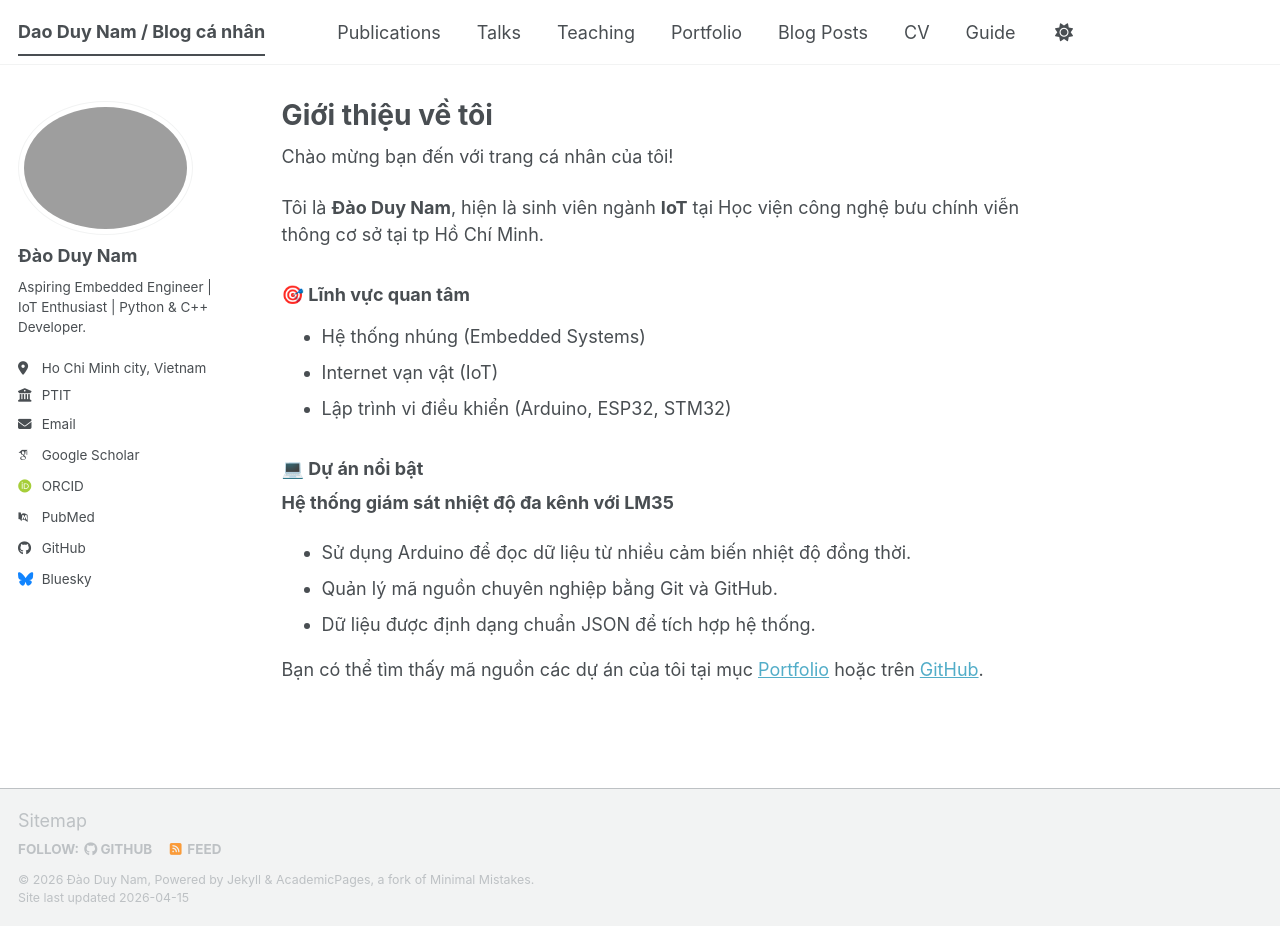
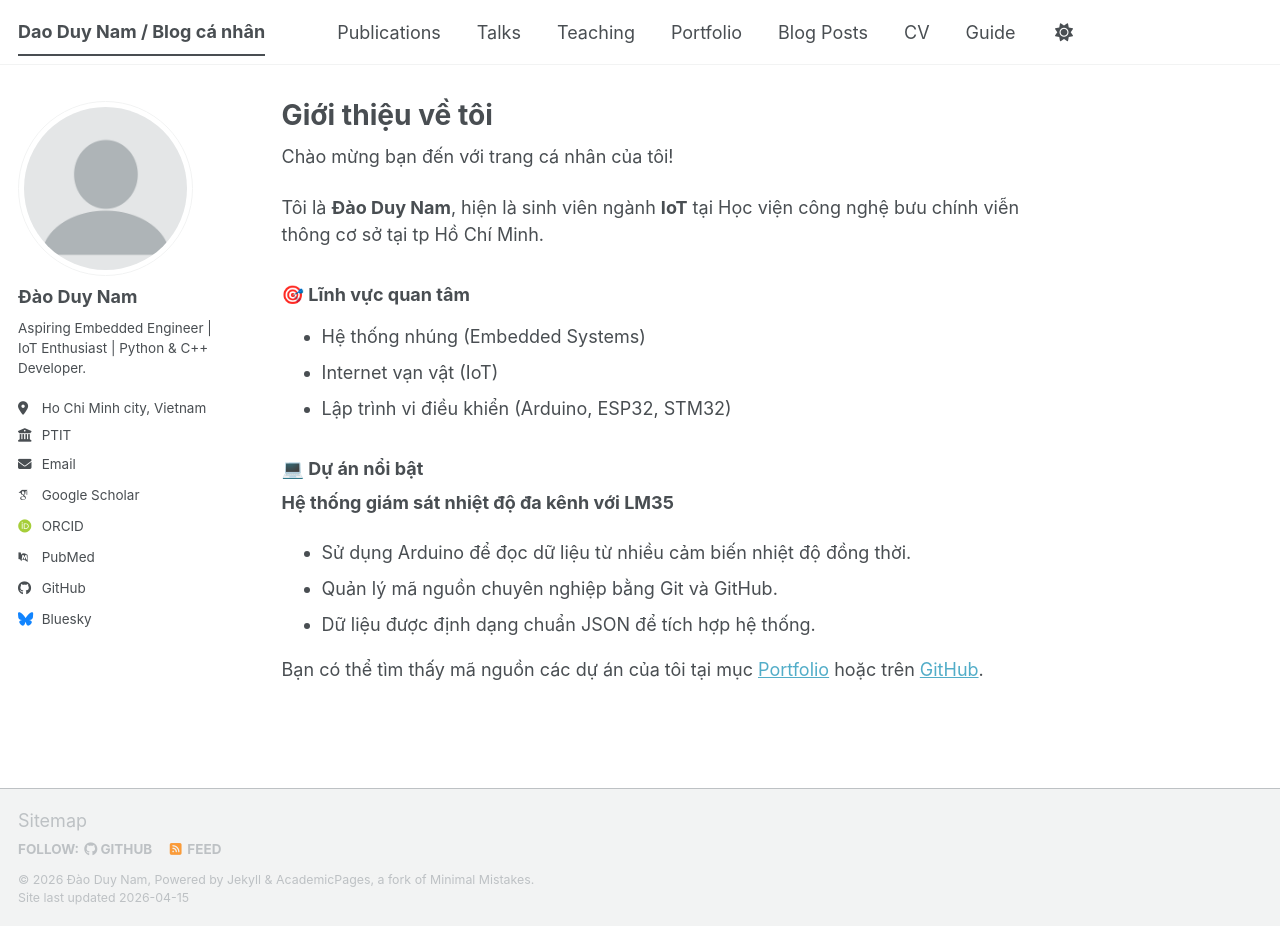
Before and after one commit to namdaoduy-04/namdaoduy-04.github.io, a Jekyll site: the page built from _pages/about.md, in a window 1280 px wide and 926 px high. Built offline with Jekyll 4.4.1, drawn with Linux system fonts in a browser that asks for light colours; some web fonts are replaced; a script bundle is joined from its source files by our own code; library files that are not in the unit come from our copies.

Commit message:
docs: cap nhat anh profile

```diff
--- a/_config.yml
+++ b/_config.yml
@@ -23,7 +23,7 @@ repository               : "academicpages/academicpages.github.io"
 #               Additional customization can be done by editing /_includes/author-profile.html
 author:
   # Biographic information
-  avatar           : "daidien.jpg"
+  avatar           : "profile.png"
   name             : "Đào Duy Nam"
   pronouns         : # example: "she/her"
   bio              : "Aspiring Embedded Engineer | IoT Enthusiast | Python & C++ Developer."
```
